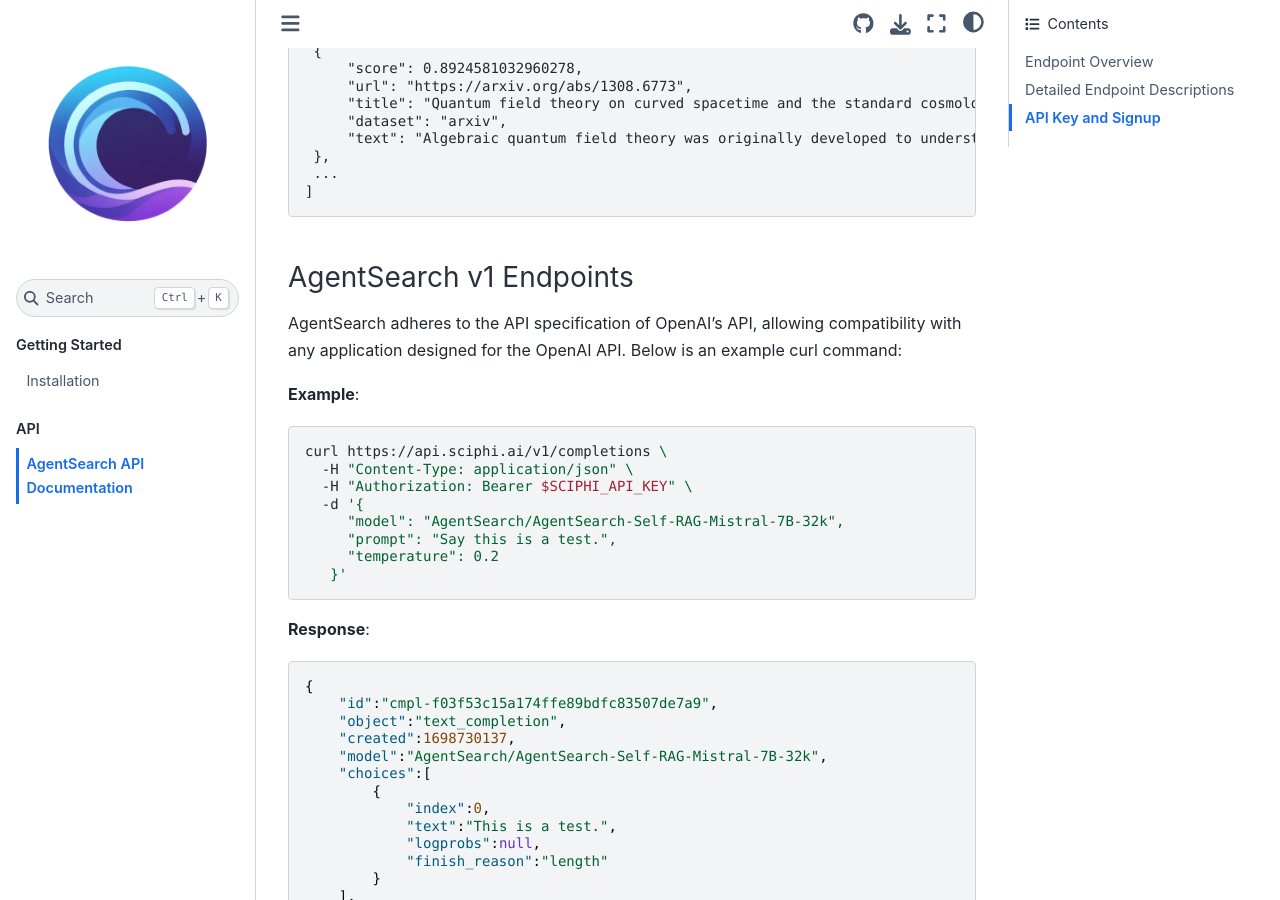
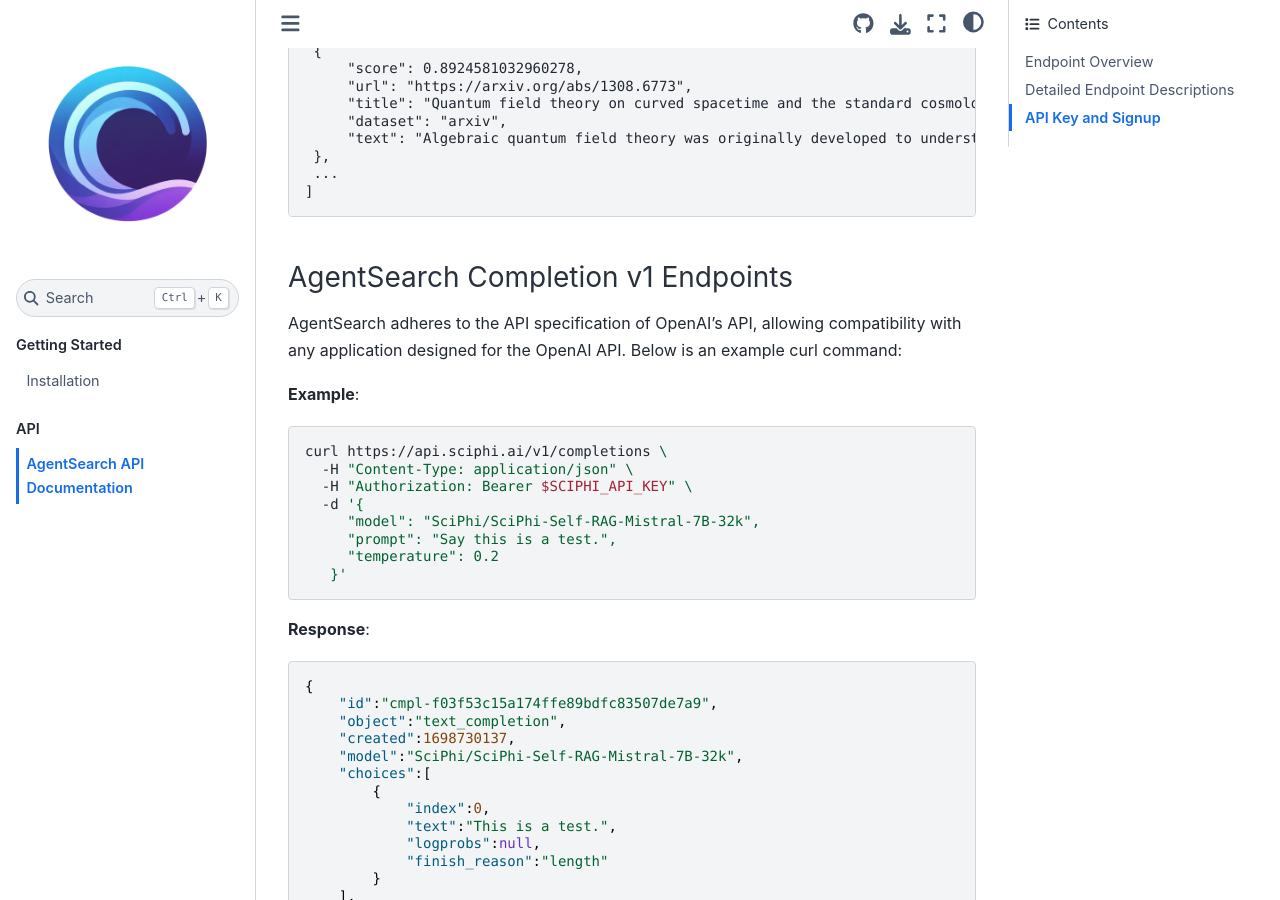
Before and after one commit to SciPhi-AI/agent-search, a Sphinx documentation site: the page built from docs/source/api/main.rst, in a window 1280 px wide and 900 px high, scrolled down 1460 px. Built offline with Sphinx 7.4.7 and the Sphinx Book theme 1.1.4, drawn with Linux system fonts in a browser that asks for light colours.

Commit message:
massage docs

```diff
--- a/docs/source/api/main.rst
+++ b/docs/source/api/main.rst
@@ -63,7 +63,7 @@
     ...
    ]
 
-AgentSearch v1 Endpoints
+AgentSearch Completion v1 Endpoints
 ~~~~~~~~~~~~~~~~~~~
 
 AgentSearch adheres to the API specification of OpenAI's API, allowing compatibility with any application designed for the OpenAI API. Below is an example curl command:
@@ -76,7 +76,7 @@
       -H "Content-Type: application/json" \
       -H "Authorization: Bearer $SCIPHI_API_KEY" \
       -d '{
-         "model": "AgentSearch/AgentSearch-Self-RAG-Mistral-7B-32k",
+         "model": "SciPhi/SciPhi-Self-RAG-Mistral-7B-32k",
          "prompt": "Say this is a test.",
          "temperature": 0.2
        }'
@@ -89,7 +89,7 @@
         "id":"cmpl-f03f53c15a174ffe89bdfc83507de7a9",
         "object":"text_completion",
         "created":1698730137,
-        "model":"AgentSearch/AgentSearch-Self-RAG-Mistral-7B-32k",
+        "model":"SciPhi/SciPhi-Self-RAG-Mistral-7B-32k",
         "choices":[
             {
                 "index":0,
--- a/docs/source/setup/installation.rst
+++ b/docs/source/setup/installation.rst
@@ -20,9 +20,6 @@
 
    $ pip install agent-search
 
-Optional Extra Dependencies
----------------------------
-
 Development Setup
 -----------------
 
```
Also changed, not shown: README.md (+7 -11 lines), docs/source/index.rst (+6 -8 lines).
